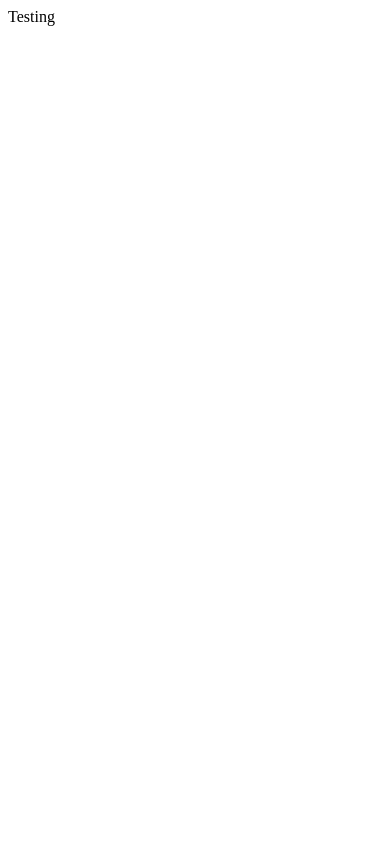
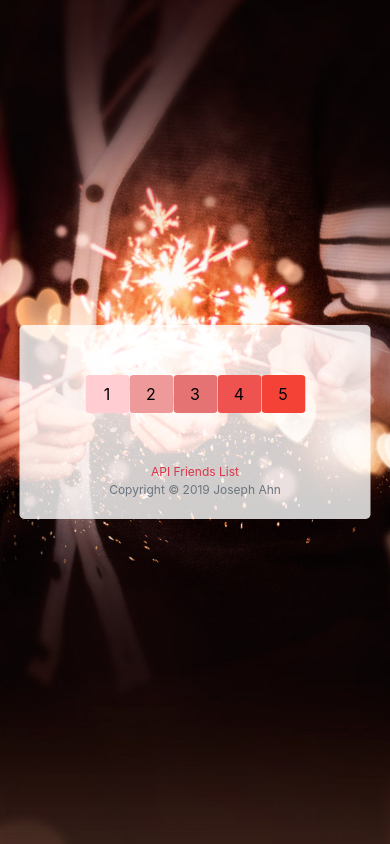
Before and after one commit to aka-joe/FriendFinder, a website: page app/public/survey.html in a window 390 px wide. Drawn offline with nearby package versions, Linux system fonts and the light colour scheme.

Commit message:
Added some style / CSS

```diff
--- a/app/css/style.css
+++ b/app/css/style.css
@@ -5,6 +5,7 @@ body {
 }
 
 .jumbotron {
+    width: 640px;
     padding: 50px 50px 20px;
     position: absolute;
     top: 50%;
@@ -17,3 +18,51 @@ body {
     margin: 50px 0 0 0;
     font-size: 12px;
 }
+
+.btn-scale {
+    min-width: 44px;
+    width: 6%;
+    text-align: center;
+    color: black;
+}
+
+.btn-scale:hover,.btn-scale:focus {
+    background-color: #b71c1c;
+    color: white;
+    font-weight: bold;
+}
+
+.btn-scale-desc-1 {
+    background-color: #ffcdd2;
+}
+
+.btn-scale-desc-2 {
+    background-color: #ef9a9a;
+}
+
+.btn-scale-desc-3 {
+    background-color: #e57373;
+}
+
+.btn-scale-desc-4 {
+    background-color: #ef5350;
+}
+
+.btn-scale-desc-5 {
+    background-color: #f44336;
+}
+
+@media screen and (max-width: 700px) {
+    @keyframes resize {
+        from {padding: 50px 50px 20px;
+            width: 640px;}
+        to {padding: 50px 20px 20px;
+            width: 90%;}
+    }
+    .jumbotron {
+        animation-name: resize;
+        animation-duration: .5s;
+        padding: 50px 20px 20px;
+        width: 90%;
+    }
+}
--- a/app/public/survey.html
+++ b/app/public/survey.html
@@ -1,5 +1,31 @@
-<html>
-    <body>
-        Testing
-    </body>
+<!DOCTYPE html>
+<html lang="en">
+
+<head>
+    <meta charset="UTF-8">
+    <title>Friend Finder</title>
+    <link rel="stylesheet" href="https://stackpath.bootstrapcdn.com/bootstrap/4.2.1/css/bootstrap.min.css"
+        integrity="sha384-GJzZqFGwb1QTTN6wy59ffF1BuGJpLSa9DkKMp0DgiMDm4iYMj70gZWKYbI706tWS" crossorigin="anonymous">
+    <link rel="stylesheet" href="../css/style.css">
+</head>
+
+<body>
+    <div class="jumbotron text-center">
+
+        <button class="btn btn-scale btn-scale-desc-1">1
+        </button><button class="btn btn-scale btn-scale-desc-2">2
+        </button><button class="btn btn-scale btn-scale-desc-3">3
+        </button><button class="btn btn-scale btn-scale-desc-4">4
+        </button><button class="btn btn-scale btn-scale-desc-5">5</button>
+
+        <div id="footer" class="table">
+            <div class="row">
+                <div class="col-lg-6"><a href="/api/friends" class="text-danger">API Friends List</a></div>
+                <div class="col-lg-6 text-muted">Copyright © 2019 Joseph Ahn</div>
+            </div>
+        </div>
+    </div>
+
+</body>
+
 </html>
```
Also changed, not shown: app/public/home.html (+3 -3 lines).
